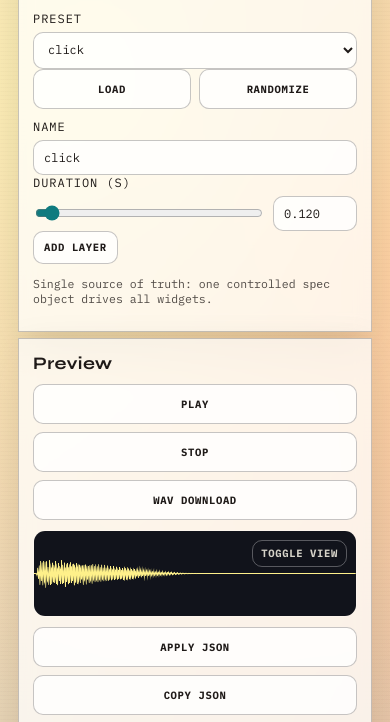
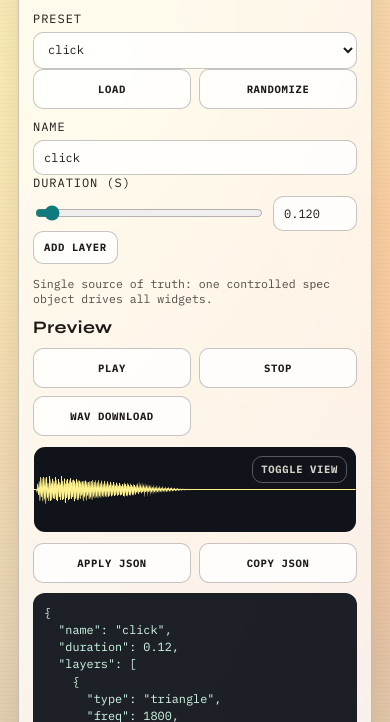
Before and after one commit to to5ta/sfx-gen, a website built with Vite: page index.html in a window 390 px wide. Shown: the part 88-810 px from the top of the page. Built offline with nearby package versions, Linux system fonts and the light colour scheme.

Commit message:
Merge preview area into main sidebar panel

```diff
--- a/src/main.js
+++ b/src/main.js
@@ -44,17 +44,7 @@
       </div>
       <button id="addLayerBtn" type="button">Add Layer</button>
       <p class="hint">Single source of truth: one controlled <code>spec</code> object drives all widgets.</p>
-    </section>
 
-    <section class="panel panel-layers">
-      <div class="section-head">
-        <h2>Layers</h2>
-        <span id="layerCount"></span>
-      </div>
-      <div id="layersContainer"></div>
-    </section>
-
-    <section class="panel panel-preview">
       <div class="section-head">
         <h2>Preview</h2>
       </div>
@@ -74,6 +64,14 @@
       </div>
       <textarea id="jsonEditor" spellcheck="false"></textarea>
       <p id="jsonStatus" class="hint"></p>
+    </section>
+
+    <section class="panel panel-layers">
+      <div class="section-head">
+        <h2>Layers</h2>
+        <span id="layerCount"></span>
+      </div>
+      <div id="layersContainer"></div>
     </section>
   </main>
 `;
--- a/src/styles.css
+++ b/src/styles.css
@@ -36,10 +36,10 @@
   position: relative;
   z-index: 1;
   display: grid;
-  grid-template-columns: 280px minmax(350px, 1fr) minmax(360px, 1fr);
+  grid-template-columns: 420px minmax(420px, 1fr);
   gap: 14px;
   padding: 18px;
-  max-width: 1700px;
+  max-width: 1500px;
   margin: 0 auto;
 }
 
@@ -211,7 +211,7 @@
   letter-spacing: normal;
 }
 
-.panel-preview canvas {
+.preview-canvas {
   width: 100%;
   display: block;
   border-radius: 12px;
@@ -280,19 +280,10 @@
 @media (max-width: 640px) {
   .panel-sidebar {
     order: 1;
-    border-bottom-left-radius: 0;
-    border-bottom-right-radius: 0;
-    margin-bottom: -8px;
-  }
-
-  .panel-preview {
-    order: 2;
-    border-top-left-radius: 0;
-    border-top-right-radius: 0;
   }
 
   .panel-layers {
-    order: 3;
+    order: 2;
   }
 
   #layersContainer {
```
